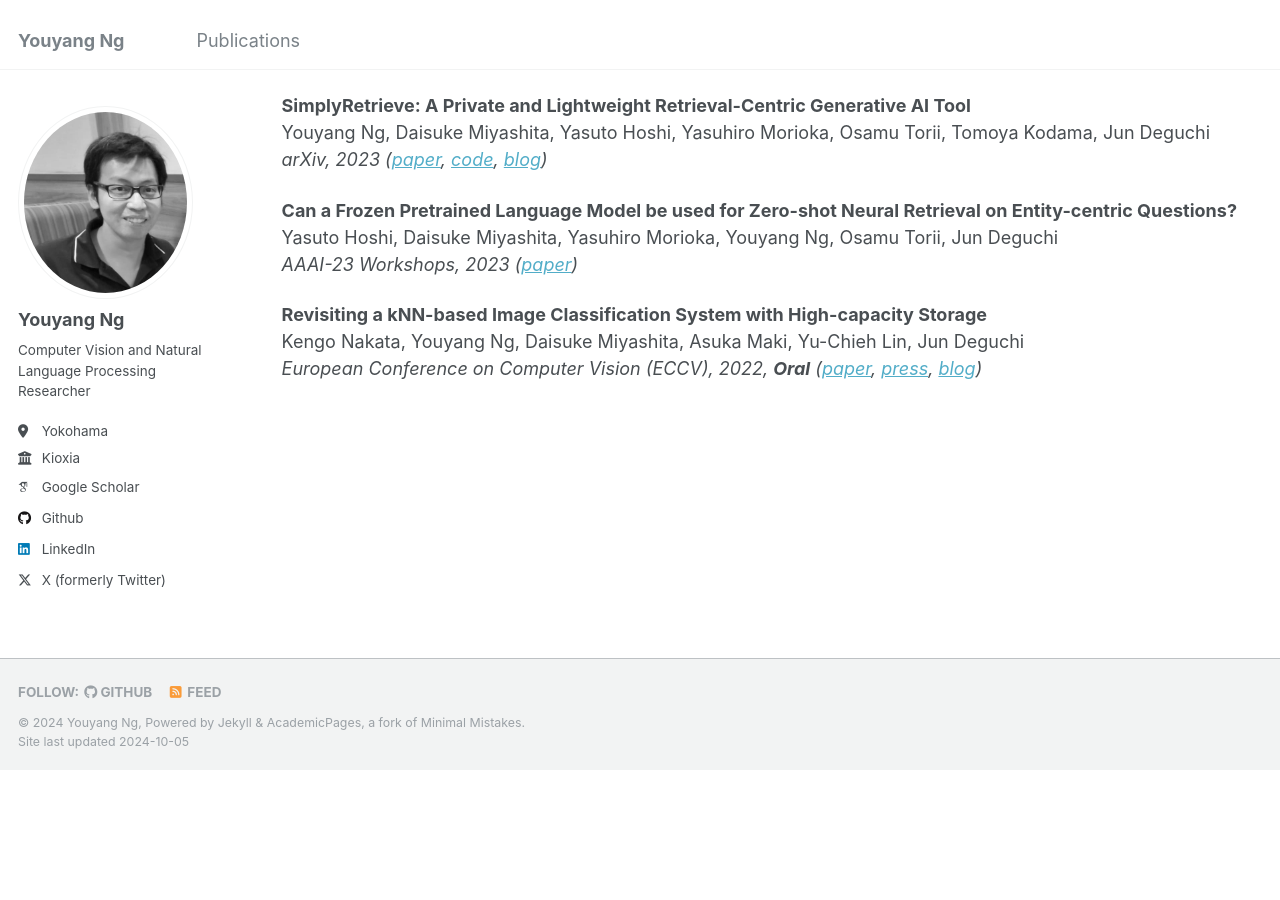
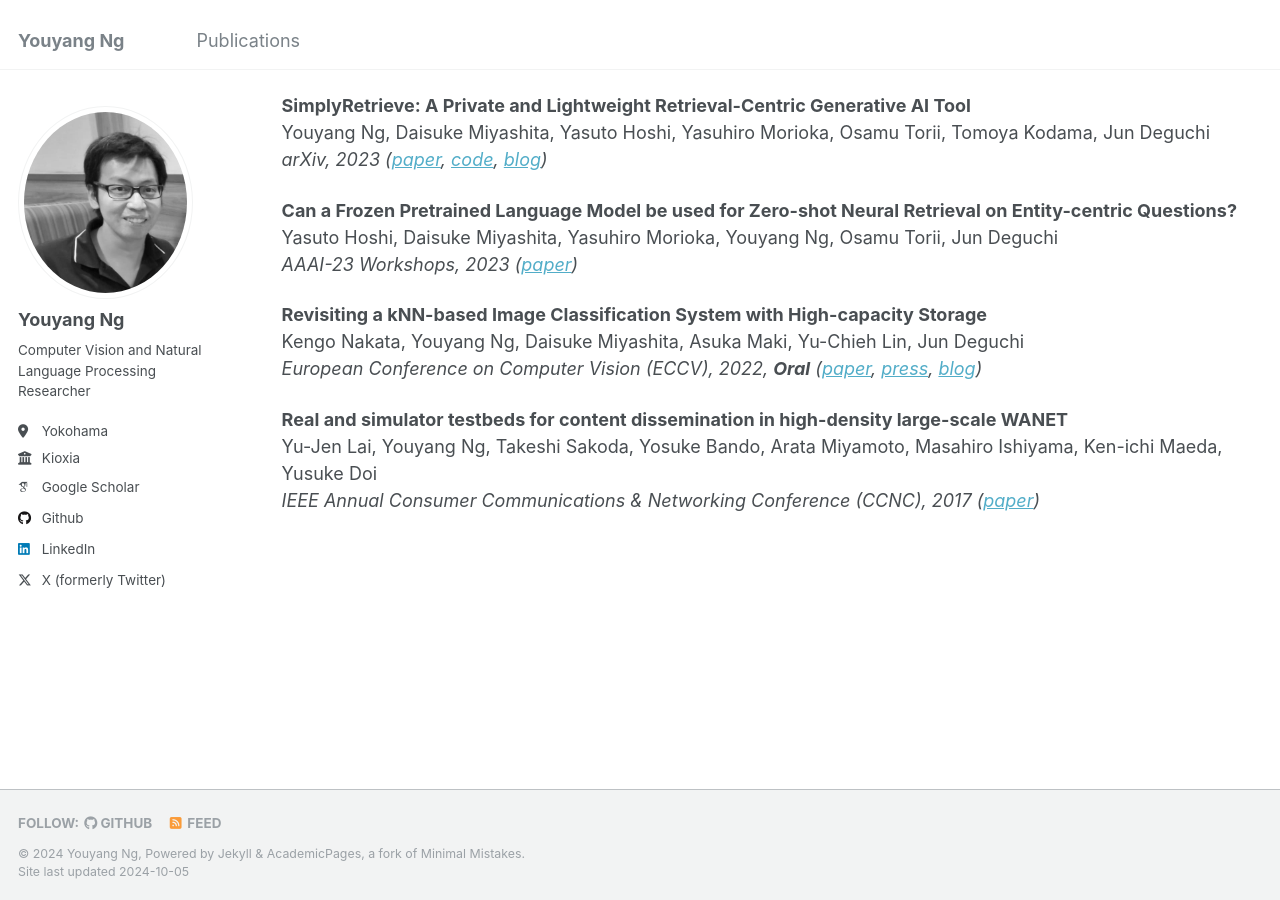
Before and after one commit to yy29/yy29.github.io, a Jekyll site: the page built from _pages/publications.md, in a window 1280 px wide and 900 px high, scrolled down 681 px. Built offline with Jekyll 4.4.1, drawn with Linux system fonts in a browser that asks for light colours; some web fonts are replaced; our own code applies the rules of GitHub Pages for plain Markdown files; before the commit the page ends 1450 px from its top, so only the background shows below that.

Commit message:
Update publications.md

```diff
--- a/_pages/publications.md
+++ b/_pages/publications.md
@@ -1,6 +1,6 @@
 ---
 layout: archive
-title: "Publications"
+title: # "Publications"
 permalink: /publications/
 author_profile: true
 ---
@@ -39,3 +39,7 @@ Yasuto Hoshi, Daisuke Miyashita, Yasuhiro Morioka, Youyang Ng, Osamu Torii, Jun
 **Revisiting a kNN-based Image Classification System with High-capacity Storage**
 Kengo Nakata, Youyang Ng, Daisuke Miyashita, Asuka Maki, Yu-Chieh Lin, Jun Deguchi
 *European Conference on Computer Vision (ECCV), 2022, **Oral** ([paper](https://arxiv.org/abs/2204.01186), [press](https://www.kioxia.com/en-jp/about/news/2022/20221102-1.html), [blog](https://www.kioxia.com/en-jp/rd/technology/topics/topics-39.html))*
+
+**Real and simulator testbeds for content dissemination in high-density large-scale WANET**
+Yu-Jen Lai, Youyang Ng, Takeshi Sakoda, Yosuke Bando, Arata Miyamoto, Masahiro Ishiyama, Ken-ichi Maeda, Yusuke Doi
+*IEEE Annual Consumer Communications & Networking Conference (CCNC), 2017 ([paper](https://web.media.mit.edu/~bandy/testbed/CCNC17testbed.pdf))*
```
